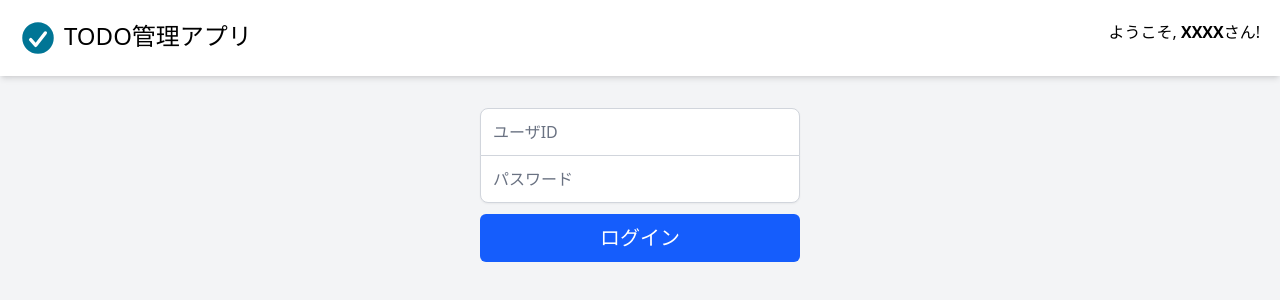
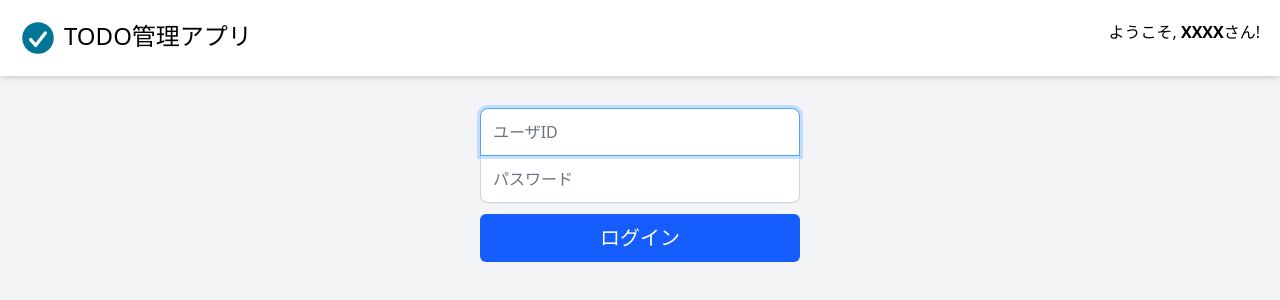
Before and after one commit to mysd33/sample-nextjs-tailwind, a Next.js app: page / in a window 1280 px wide. Shown: the top 300 px of the page. Built offline with nearby package versions, Linux system fonts and the light colour scheme.

Commit message:
React Form Hookを使った入力チェックの実装の追加

```diff
--- a/app/page.tsx
+++ b/app/page.tsx
@@ -1,16 +1,73 @@
+// TODO: フォーム部分だけuse clientにするように切り出す
+"use client";
 import SubmitButton from "@/components/button/SubmitButton";
 import InputItem from "@/components/form/InputItem";
 import LoginFormArea from "@/components/form/LoginFormArea";
 import LoginInputPassword from "@/components/form/LoginInputPassword";
 import LoginInputText from "@/components/form/LoginInputText";
+import { useState } from "react";
+import { FieldErrors, useForm } from "react-hook-form";
+
+interface FormInput {
+  userId: string;
+  password: string;
+}
 
 export default function Home() {
+  const [validationErrorMessages, setValidationErrorMessages] = useState<
+    string[]
+  >([]);
+
+  const {
+    register,
+    formState: { errors },
+    handleSubmit,
+  } = useForm<FormInput>();
+
+  // 正常時
+  const onValidSubmit = (data: FormInput) => {
+    // 入力エラーメッセージのクリア
+    setValidationErrorMessages([]);
+    // TODO: ビジネスロジックの実装
+    console.log("Success:", data);
+  };
+
+  // 入力エラー時
+  const onInvalidSubmit = (errors: FieldErrors<FormInput>) => {
+    // TODO: 入力エラー時のバナー表示
+    console.log(
+      "Validation Errors:",
+      errors.userId?.message,
+      errors.password?.message
+    );
+    const validationErrorMessages = [
+      errors.userId?.message,
+      errors.password?.message,
+    ];
+    setValidationErrorMessages(
+      validationErrorMessages.filter((msg): msg is string => !!msg)
+    );
+  };
+
   return (
     <>
-      <LoginFormArea>
-        <InputItem>
-          <LoginInputText id="userId" placeholder="ユーザID" />
-          <LoginInputPassword id="password" placeholder="パスワード" />
+      <LoginFormArea onSubmit={handleSubmit(onValidSubmit, onInvalidSubmit)}>
+        <InputItem errors={validationErrorMessages}>
+          {/* TODO:Zodを使った入力チェックの実装 */}
+          <LoginInputText
+            id="userId"
+            placeholder="ユーザID"
+            focus={true}
+            errors={errors.userId}
+            {...register("userId", { required: "ユーザIDは必須です" })}
+          />
+          {/* TODO:Zodを使った入力チェックの実装 */}
+          <LoginInputPassword
+            id="password"
+            placeholder="パスワード"
+            errors={errors.password}
+            {...register("password", { required: "パスワードは必須です" })}
+          />
         </InputItem>
         <SubmitButton size="lg" className="mt-3">
           ログイン
--- a/components/form/LoginFormArea.tsx
+++ b/components/form/LoginFormArea.tsx
@@ -1,11 +1,14 @@
-export default function LoginFormArea({
-  children,
-}: {
+interface Props {
+  onSubmit: (e: React.FormEvent<HTMLFormElement>) => void;
   children: React.ReactNode;
-}) {
+}
+
+export default function LoginFormArea({ onSubmit, children }: Props) {
   return (
     <>
-      <form className="mx-auto flex max-w-80 flex-col">{children}</form>
+      <form className="mx-auto flex max-w-80 flex-col" onSubmit={onSubmit}>
+        {children}
+      </form>
     </>
   );
 }
--- a/components/form/LoginInputPassword.tsx
+++ b/components/form/LoginInputPassword.tsx
@@ -1,37 +1,60 @@
+import { forwardRef } from "react";
+import { FieldError } from "react-hook-form";
+
 interface Props {
   id?: string;
+  name?: string;
   placeholder?: string;
   focus?: boolean;
   readonly?: boolean;
   disabled?: boolean;
+  errors?: FieldError;
+  onChange?: (e: React.ChangeEvent<HTMLInputElement>) => void;
+  onBlur?: (e: React.FocusEvent<HTMLInputElement>) => void;
 }
 
-export default function LoginInputPassword({
+// 参考: React forwardRef と React Hook Form の組み合わせ
+// https://react-hook-form.com/get-started#Integratinganexistingform
+// https://note.com/naoya__in_web/n/ne9adfe08ecc2
+const LoginInputPassword = forwardRef<HTMLInputElement, Props>(
+  (
+    {
       id,
+      name,
       placeholder,
       focus,
       readonly,
       disabled,
-}: Props) {
+      errors,
+      onChange,
+      onBlur,
+    },
+    ref
+  ) => {
     const commonStyle =
       "mb-[-1px] h-12 rounded-b-lg border shadow-xs read-only:border-transparent read-only:bg-transparent read-only:px-0 read-only:shadow-none focus:z-20 focus:ring-3 read-only:focus:border-transparent read-only:focus:ring-transparent";
-  //TODO: 入力エラーの表示
-  /*const style = errors.length == 0
-          ? 'z-0 border-gray-300 focus:border-blue-400 focus:ring-blue-300/50'
-          : 'errorIcon z-20 border-red-600 focus:border-red-400 focus:ring-red-300/50',*/
-  const style = `${commonStyle} z-0 border-gray-300 focus:border-blue-400 focus:ring-blue-300/50`;
+    const style = errors
+      ? `${commonStyle} errorIcon z-20 border-red-600 focus:border-red-400 focus:ring-red-300/50`
+      : `${commonStyle} z-0 border-gray-300 focus:border-blue-400 focus:ring-blue-300/50`;
 
     return (
       <>
         <input
           id={id}
+          name={name}
           type="password"
           placeholder={placeholder}
           autoFocus={focus}
           readOnly={readonly}
           disabled={disabled}
           className={style}
+          ref={ref}
+          onChange={onChange}
+          onBlur={onBlur}
         />
       </>
     );
   }
+);
+LoginInputPassword.displayName = "LoginInputPassword";
+export default LoginInputPassword;
--- a/components/form/LoginInputText.tsx
+++ b/components/form/LoginInputText.tsx
@@ -1,37 +1,63 @@
+import { forwardRef } from "react";
+import { FieldError } from "react-hook-form";
+
 interface Props {
   id?: string;
+  name?: string;
   placeholder?: string;
   focus?: boolean;
   readonly?: boolean;
   disabled?: boolean;
+  label?: string;
+  errors?: FieldError;
+  onChange?: (e: React.ChangeEvent<HTMLInputElement>) => void;
+  onBlur?: (e: React.FocusEvent<HTMLInputElement>) => void;
 }
 
-export default function LoginInputText({
+// 参考: React forwardRef と React Hook Form の組み合わせ
+// https://react-hook-form.com/get-started#Integratinganexistingform
+// https://note.com/naoya__in_web/n/ne9adfe08ecc2
+const LoginInputText = forwardRef<HTMLInputElement, Props>(
+  (
+    {
       id,
+      name,
       placeholder,
       focus,
       readonly,
       disabled,
-}: Props) {
+      errors,
+      onChange,
+      onBlur,
+    },
+    ref
+  ) => {
     const commonStyle =
       "mb-[-1px] h-12 rounded-t-lg border shadow-xs read-only:border-transparent read-only:bg-transparent read-only:px-0 read-only:shadow-none focus:z-20 focus:ring-3 read-only:focus:border-transparent read-only:focus:ring-transparent";
-  //TODO: 入力エラーの表示
-  /*const style = errors.length == 0
-          ? 'z-0 border-gray-300 focus:border-blue-400 focus:ring-blue-300/50'
-          : 'errorIcon z-20 border-red-600 focus:border-red-400 focus:ring-red-300/50',*/
-  const style = `${commonStyle} z-0 border-gray-300 focus:border-blue-400 focus:ring-blue-300/50`;
+    const style = errors
+      ? `${commonStyle} errorIcon z-20 border-red-600 focus:border-red-400 focus:ring-red-300/50`
+      : `${commonStyle} z-0 border-gray-300 focus:border-blue-400 focus:ring-blue-300/50`;
 
     return (
       <>
         <input
           id={id}
+          name={name}
           type="text"
           placeholder={placeholder}
           autoFocus={focus}
           readOnly={readonly}
           disabled={disabled}
           className={style}
+          ref={ref}
+          onChange={onChange}
+          onBlur={onBlur}
         />
       </>
     );
   }
+);
+
+LoginInputText.displayName = "LoginInputText";
+
+export default LoginInputText;
```
Also changed, not shown: components/form/InputItem.tsx (+6 -2 lines). Lines whose indentation alone changed are shown as unchanged.
